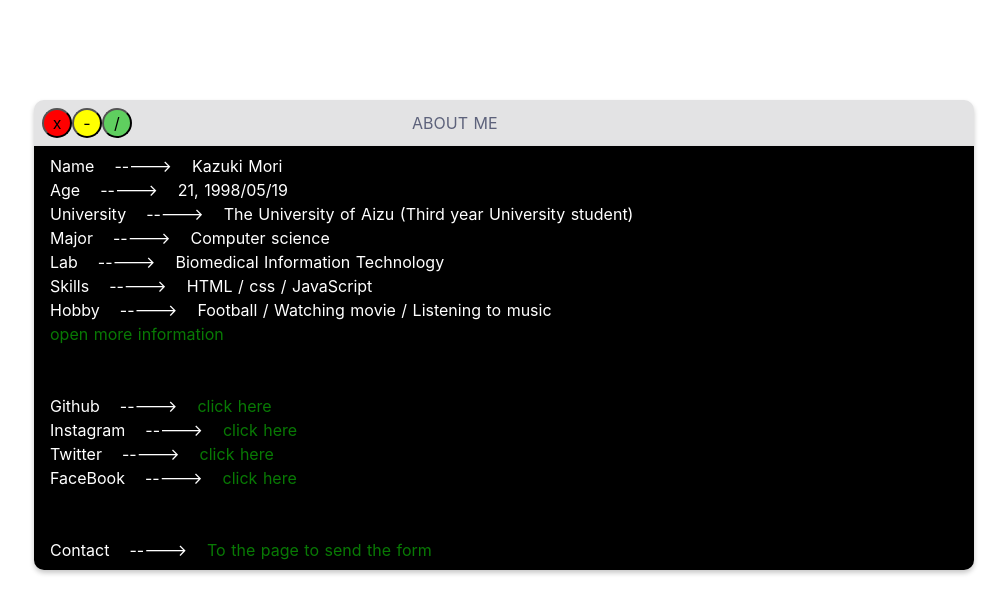
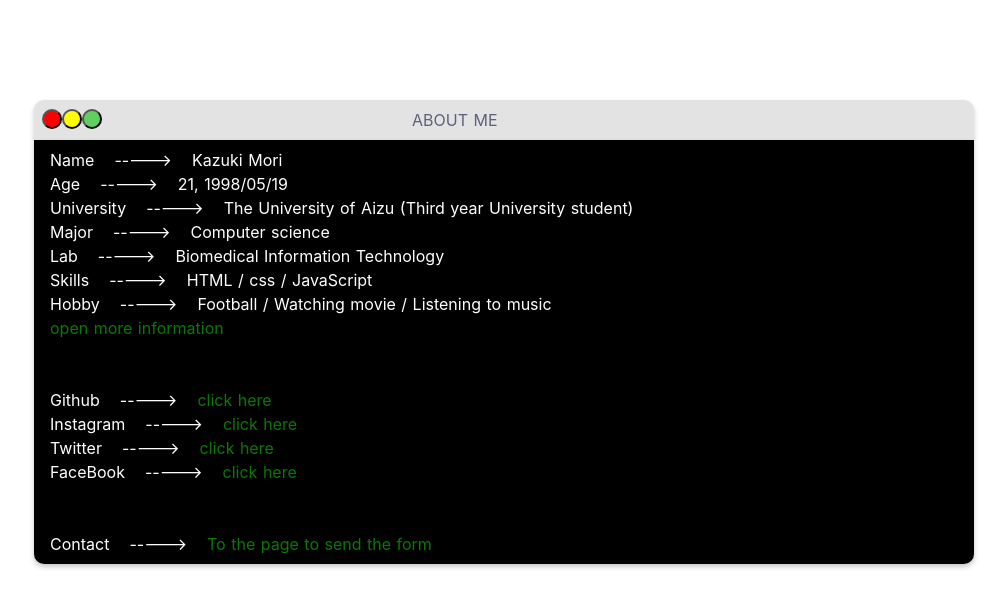
Before and after one commit to kazukimory/Mypage, a Nuxt app: page / in a window 1280 px wide. Shown: the top 614 px of the page, without its empty margins (136-1143 px from the left). Built offline with nearby package versions, Linux system fonts and the light colour scheme.

Commit message:
ボタンを修正

```diff
--- a/pages/index.vue
+++ b/pages/index.vue
@@ -1,9 +1,9 @@
 <template>
   <div class="container">
     <div class="term-head">
-      <button class="red">x</button>
-      <button class="yellow">-</button>
-      <button class="green">/</button>
+      <button class="red"></button>
+      <button class="yellow"></button>
+      <button class="green"></button>
       <span class="mrg-aboutme">ABOUT ME</span>
 　　 </div>
 
@@ -69,8 +69,8 @@ export default {
 }
 
 button{
-    width: 30px;
-    height: 30px;
+    width: 20px;
+    height: 20px;
     border-radius: 50%;
 }
 
@@ -105,7 +105,7 @@ button{
 }
 
 .mrg-aboutme{
-  margin-left : 280px;
+  margin-left : 310px;
 }
 
 a{
```
